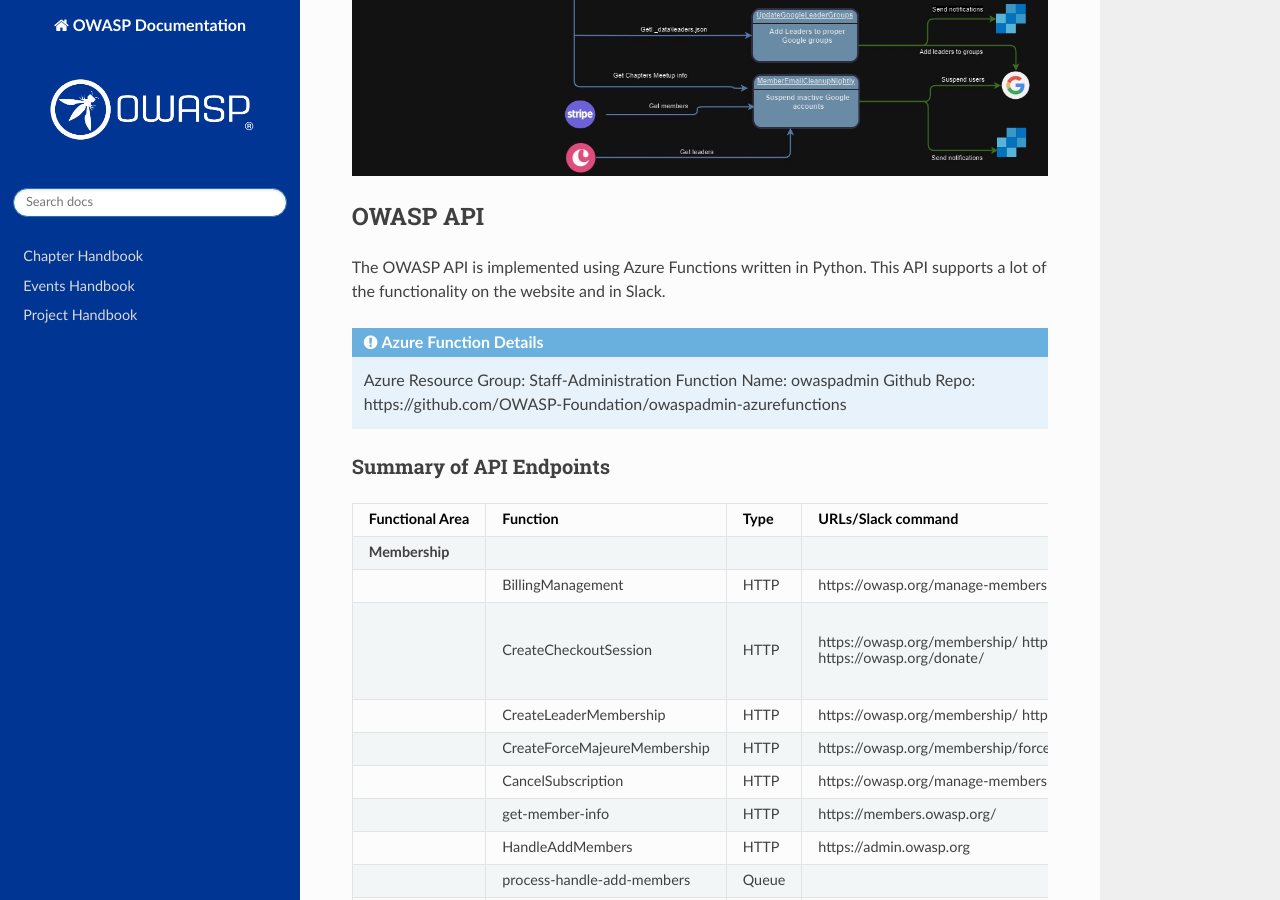
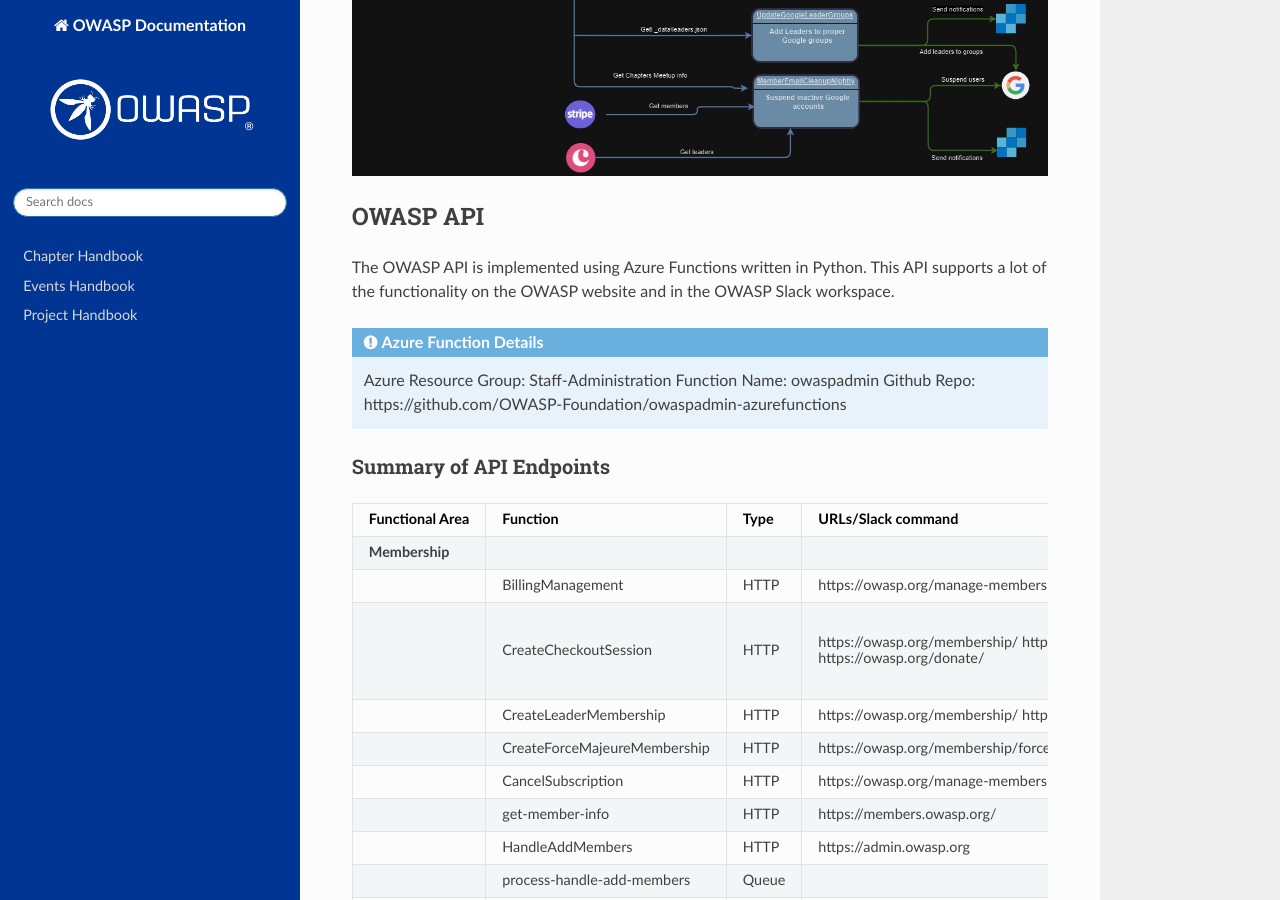
Before and after one commit to OWASP/docs, a Sphinx documentation site: the page built from source/infrastructure/azure-backend.md, in a window 1280 px wide and 900 px high, scrolled down 1575 px. Built offline with Sphinx 7.4.7 and the Read the Docs theme 2.0.0, drawn with Linux system fonts in a browser that asks for light colours.

Commit message:
Update azure-backend.md

````diff
--- a/source/infrastructure/azure-backend.md
+++ b/source/infrastructure/azure-backend.md
@@ -33,7 +33,7 @@
 
 ## OWASP API
 
-The OWASP API is implemented using Azure Functions written in Python.  This API supports a lot of the functionality on the website and in Slack.
+The OWASP API is implemented using Azure Functions written in Python.  This API supports a lot of the functionality on the OWASP website and in the OWASP Slack workspace.
 
 ```{admonition} Azure Function Details
  Azure Resource Group: Staff-Administration
````
